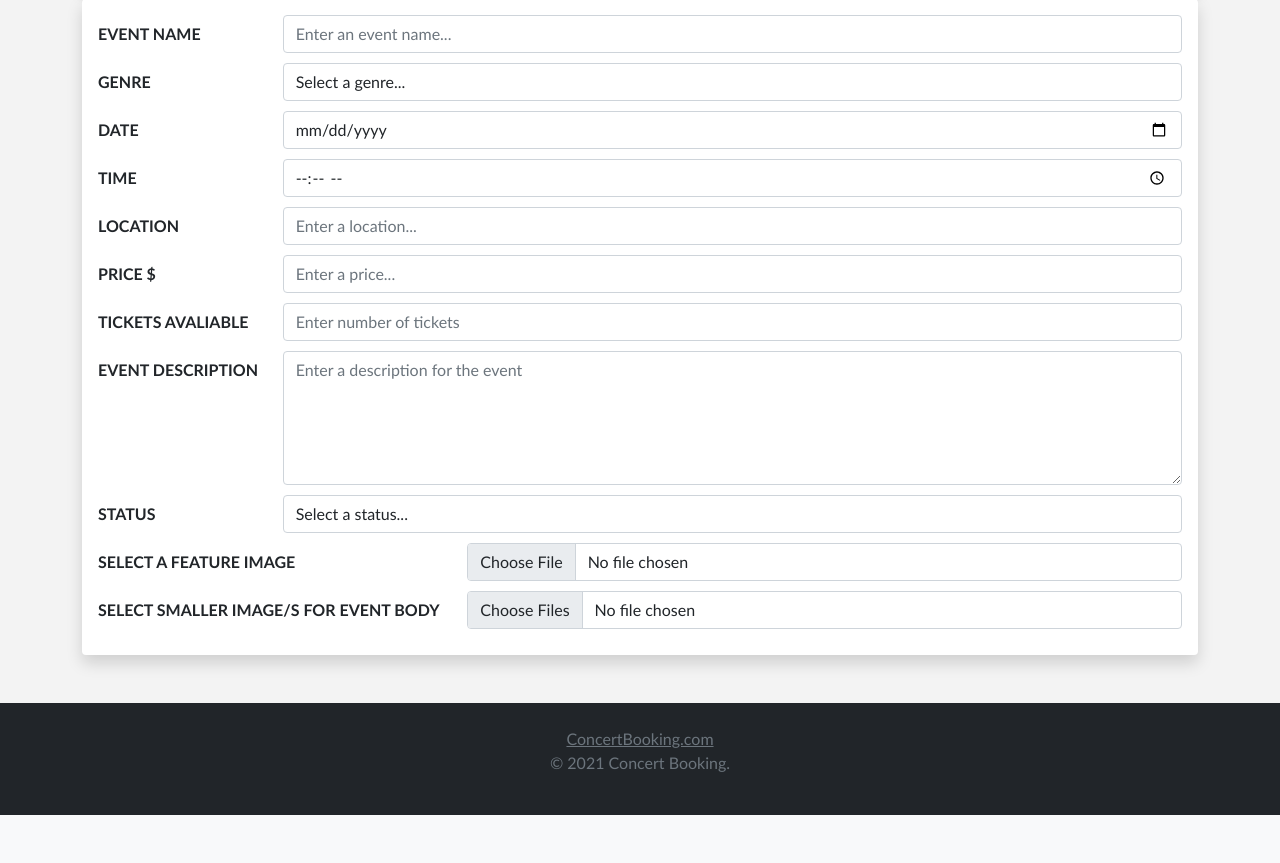
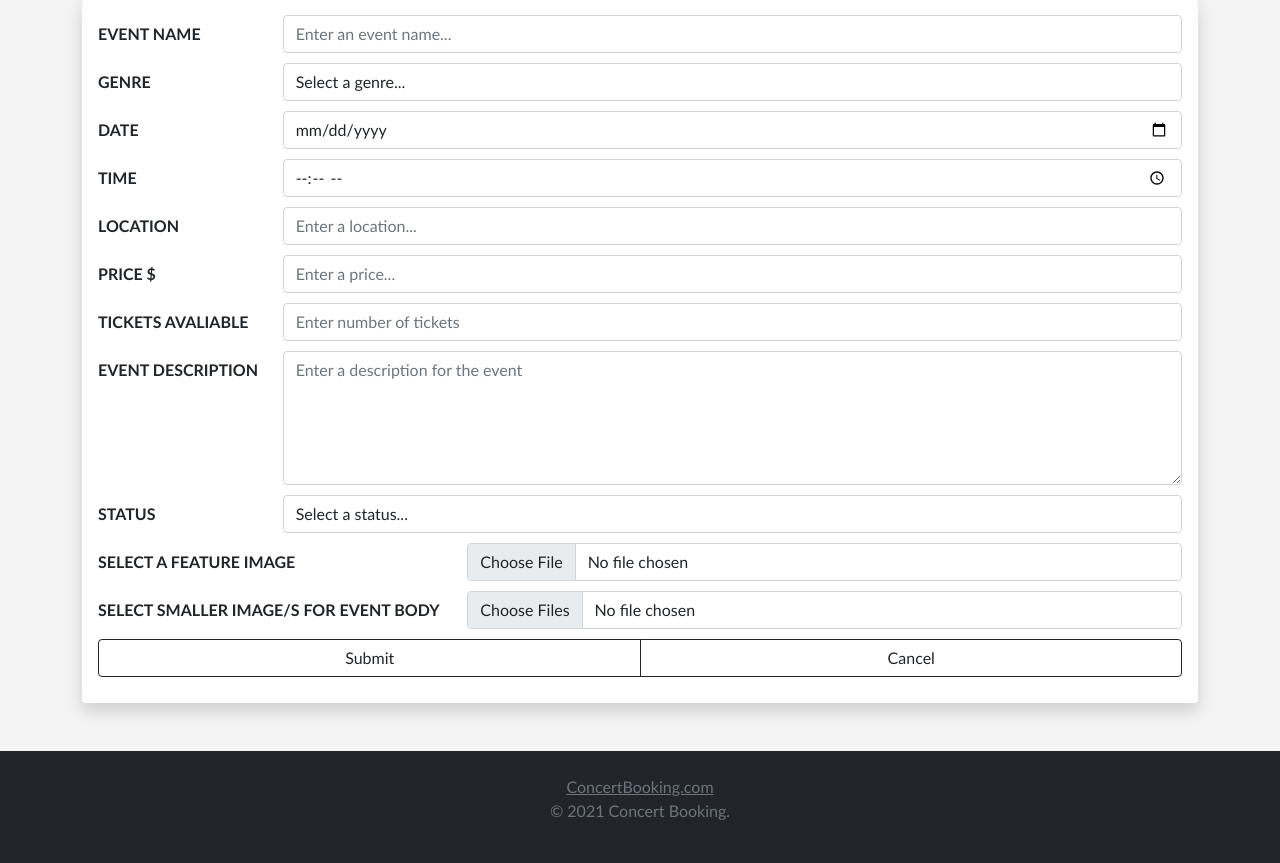
Before and after one commit to jdepe/Concert-booker, a Flask app: page /events/create in a window 1280 px wide. Shown: the part 153-1016 px from the top of the page. Before the commit the page ends 968 px from the top, so only its background shows below. Run offline with Flask 2, Linux system fonts and the light colour scheme; some libraries are stand-ins or nearby versions.

Commit message:
added buttons to form I MADE A BUTTON GUYS

```diff
--- a/concert/templates/events/event_create.html
+++ b/concert/templates/events/event_create.html
@@ -138,6 +138,13 @@
             <input type="file" id="extraImg" class="form-control" multiple>
           </div>
         </div>
+
+        <div class="row" id="eventForm">
+          <div class="btn-group" role="group">
+            <button class="btn btn-outline-dark" type="button">Submit</button>
+            <button class="btn btn-outline-dark" type="button">Cancel</button>
+          </div>
+        </div>
     </div>
 
 
```
